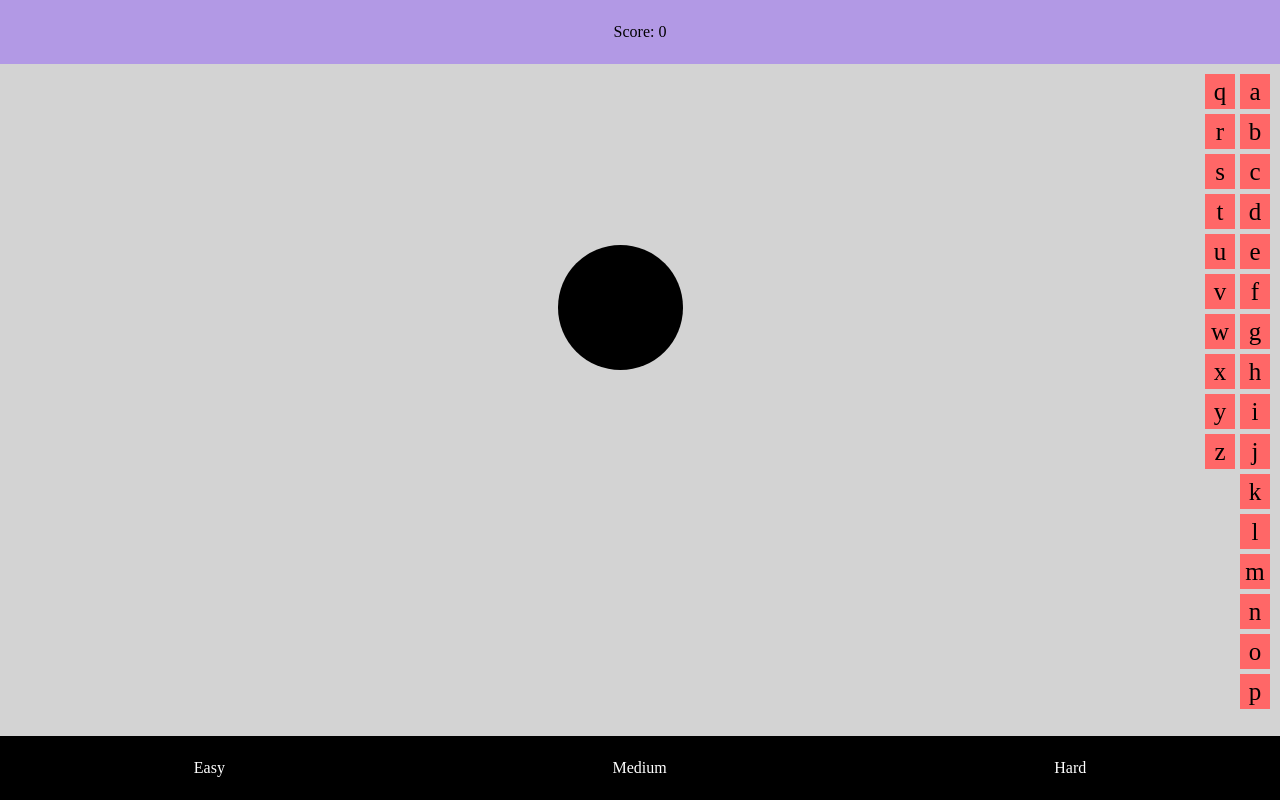
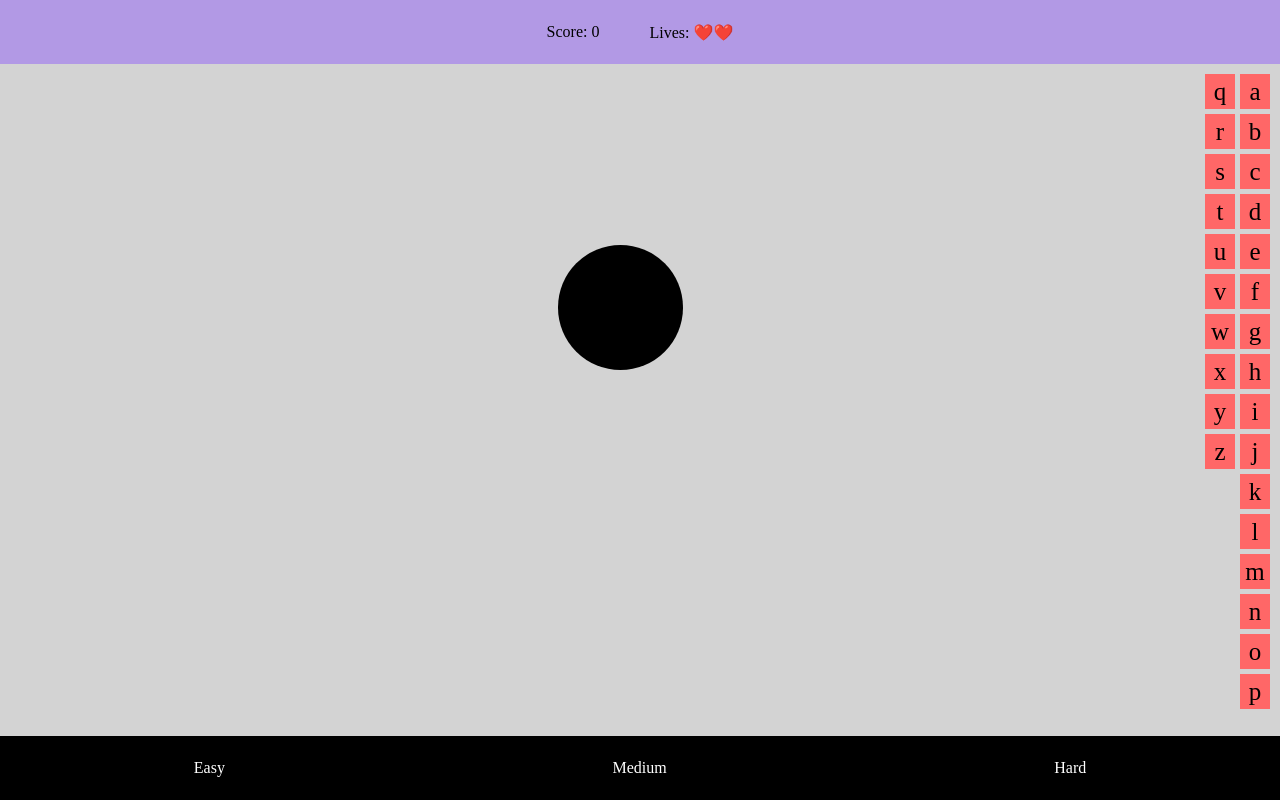
Before and after one commit to singsebbo/singleplayer-bombparty, a React (Create React App) app: page / in a window 1280 px wide. Built offline with nearby package versions, Linux system fonts and the light colour scheme; the HTML template or start-up script is replaced by a standard one.

Commit message:
Implement simple lives functionality

```diff
--- a/src/App.css
+++ b/src/App.css
@@ -9,6 +9,7 @@
 .stats {
   display: flex;
   align-items: center;
+  gap: 50px;
 }
 
 .main {
--- a/src/App.js
+++ b/src/App.js
@@ -9,15 +9,16 @@ function App() {
   const [difficulty, setDifficulty] = useState(-1);
   const [lastScore, setLastScore] = useState('');
   const [substring, setSubstring] = useState('');
+  const [lives, setLives] = useState(2);
   const usedWords = useRef(new Set());
 
   return(
     <>
       <div className="header">
-        <HeaderContent score={score}/>
+        <HeaderContent score={score} lives={lives}/>
       </div>
       <div className="main">
-        <Game setScore={setScore} difficulty={difficulty} setDifficulty={setDifficulty} lastScore={lastScore} setLastScore={setLastScore} score={score} usedWords={usedWords} substring={substring} setSubstring={setSubstring}/>
+        <Game setScore={setScore} difficulty={difficulty} setDifficulty={setDifficulty} lastScore={lastScore} setLastScore={setLastScore} score={score} usedWords={usedWords} substring={substring} setSubstring={setSubstring} lives={lives} setLives={setLives}/>
       </div>
       <div className="footer">
         <FooterContent setDifficulty={setDifficulty}/>
@@ -26,12 +27,12 @@ function App() {
   );
 }
 
-function Game({setScore, difficulty, setDifficulty, lastScore, setLastScore, score, usedWords, substring, setSubstring}) {
+function Game({setScore, difficulty, setDifficulty, lastScore, setLastScore, score, usedWords, substring, setSubstring, lives, setLives}) {
   return (
     <>
       <div className="play">
-        <Bomb difficulty={difficulty} setDifficulty={setDifficulty} setScore={setScore} lastScore={lastScore} setLastScore={setLastScore} score={score} usedWords={usedWords}/>
-        <Substring text={substring} setText={setSubstring} score={score} difficulty={difficulty}/>
+        <Bomb difficulty={difficulty} setDifficulty={setDifficulty} setScore={setScore} lastScore={lastScore} setLastScore={setLastScore} score={score} usedWords={usedWords} lives={lives} setLives={setLives}/>
+        <Substring text={substring} setText={setSubstring} score={score} difficulty={difficulty} lives={lives}/>
         <TextBox setScore={setScore} difficulty={difficulty} usedWords={usedWords} substring={substring}/>
       </div>
       <div className="letters">
@@ -41,7 +42,7 @@ function Game({setScore, difficulty, setDifficulty, lastScore, setLastScore, sco
   )
 }
 
-function Bomb({difficulty, setDifficulty, setScore, lastScore, setLastScore, score, usedWords}) {
+function Bomb({difficulty, setDifficulty, setScore, lastScore, setLastScore, score, usedWords, lives, setLives}) {
   const [timeLeft, setTimeLeft] = useState(-1);
   const [timerRotation, setTimerRotation] = useState(0);
 
@@ -60,6 +61,11 @@ function Bomb({difficulty, setDifficulty, setScore, lastScore, setLastScore, sco
           let percentLeft = (timeLeft / difficulty) * 100;
           setTimerRotation(360 - (percentLeft / 100) * 360);
         } else {
+          if (lives > 1) {
+            setLives((prevLives) => prevLives - 1);
+            setTimeLeft(difficulty);
+          } else {
+            setLives(0);
             clearInterval(intervalId);
             setLastScore(score);
             setDifficulty(0);
@@ -69,7 +75,9 @@ function Bomb({difficulty, setDifficulty, setScore, lastScore, setLastScore, sco
               setTimerRotation(0);
               setDifficulty(-1);
               usedWords.current.clear();
+              setLives(2);
             }, 500)
+          }
         }
       }, 100);
 
@@ -90,7 +98,7 @@ function Bomb({difficulty, setDifficulty, setScore, lastScore, setLastScore, sco
   );
 }
 
-function Substring({text, setText, score, difficulty}) {
+function Substring({text, setText, score, difficulty, lives}) {
   // when the game starts, it sets a random substring
   // upon a change in score to != 0, sets a new substring
   // when score changes to 0, sets the substring to empty
@@ -115,7 +123,7 @@ function Substring({text, setText, score, difficulty}) {
       const substring = randomSubstrings[Math.floor(Math.random() * randomSubstrings.length)];
       setText(substring);
     }
-  }, [difficulty])
+  }, [difficulty, lives])
   return(
     <div id="substring">
       {text}
@@ -185,26 +193,34 @@ function Letters() {
   );
 }
 
-function HeaderContent({score}) {
+function HeaderContent({score, lives}) {
   return (
-    <Stats score={score}/>
+    <Stats score={score} lives={lives}/>
   );
 }
 
-function Stats({score}) {
+function Stats({score, lives}) {
+  const hearts = Array.from({length: lives}, (_, index) => index);
   return(
+    <>
       <div className="stats">
+        <div id="score">
           Score: {score}
         </div>
+        <div id="lives">
+          Lives: {hearts.map((h, index) => <span>❤️</span>)}
+        </div>
+      </div>
+    </>
   );
 }
 
 function FooterContent({setDifficulty}) {
   return (
     <>
-      <div className="difficulty" onClick={() => setDifficulty(8)}>Easy</div>
-      <div className="difficulty" onClick={() => setDifficulty(5)}>Medium</div>
-      <div className="difficulty" onClick={() => setDifficulty(3)}>Hard</div>
+      <div className="difficulty" onClick={() => setDifficulty(12)}>Easy</div>
+      <div className="difficulty" onClick={() => setDifficulty(8)}>Medium</div>
+      <div className="difficulty" onClick={() => setDifficulty(5)}>Hard</div>
     </>
   );
 }
```
Lines whose indentation alone changed are shown as unchanged.
